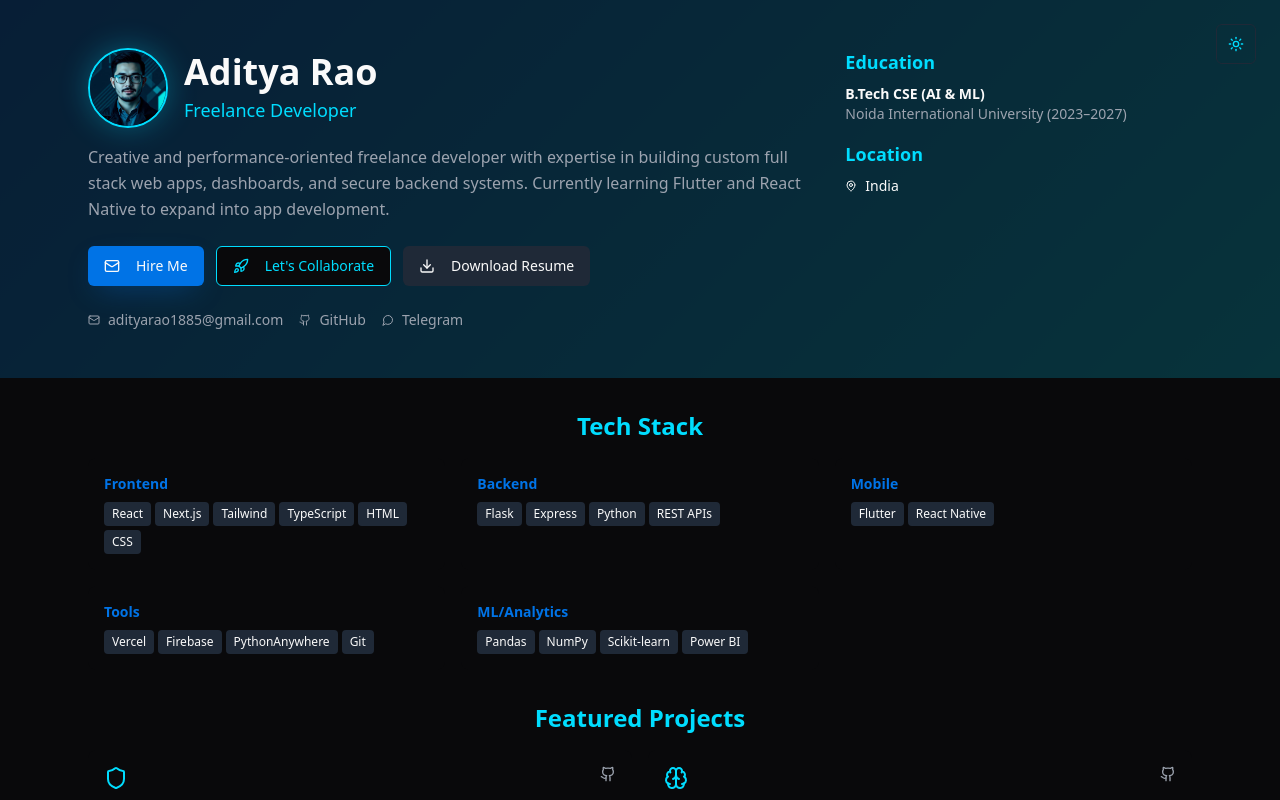
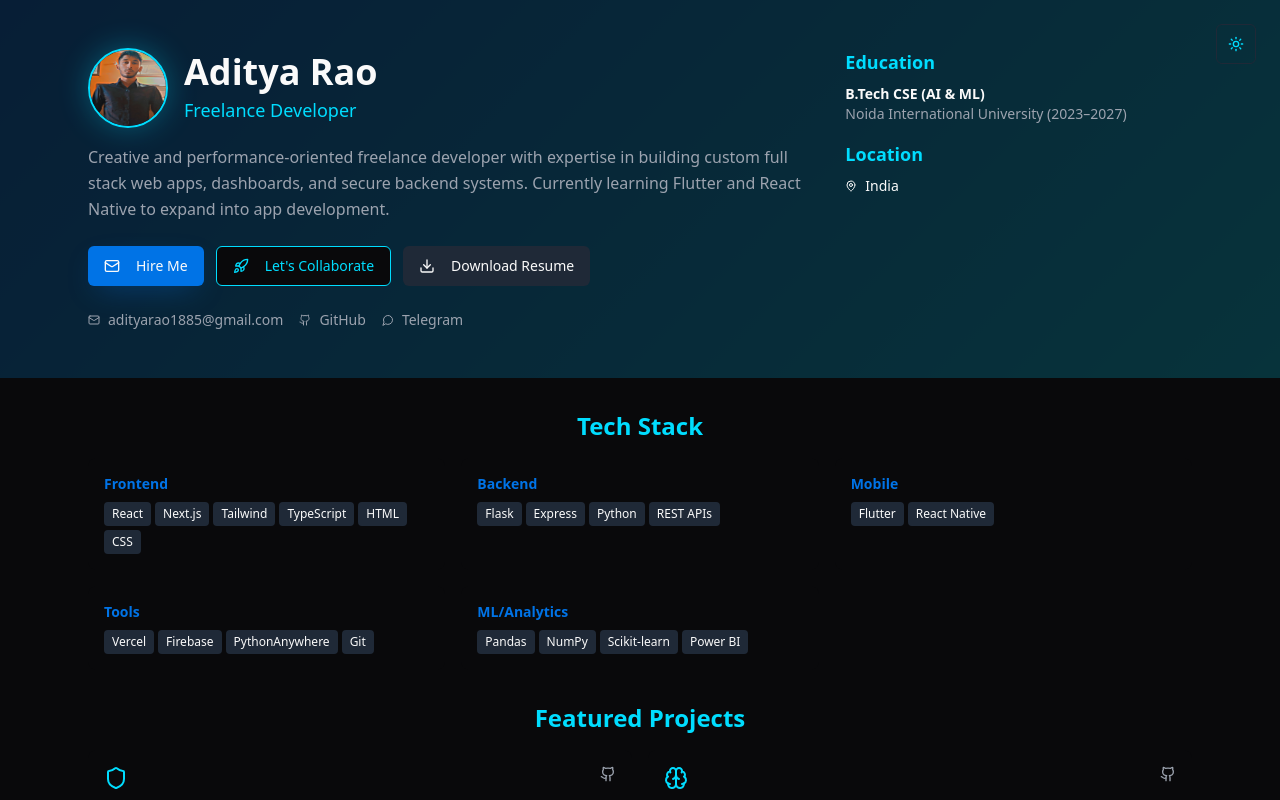
Before and after one commit to Adityarao19/aditya-rao-resume, a React (Vite) app: page / in a window 1280 px wide. Shown: the top 800 px of the page. Built offline with nearby package versions, Linux system fonts and the light colour scheme.

Commit message:
Add profile photo
Update profile photo in the resume.

```diff
--- a/src/components/Resume.tsx
+++ b/src/components/Resume.tsx
@@ -18,7 +18,6 @@ import {
   Rocket,
   Zap
 } from "lucide-react";
-import adityaAvatar from "@/assets/aditya-avatar.jpg";
 import ThemeToggle from "./ThemeToggle";
 
 const Resume = () => {
@@ -91,7 +90,7 @@ const Resume = () => {
             <div className="lg:col-span-2 animate-fade-in">
               <div className="flex items-center gap-4 mb-4 print:mb-2">
                 <img
-                  src={adityaAvatar}
+                  src="/lovable-uploads/343df987-4bce-4453-96a6-45bea4e4a186.png"
                   alt="Aditya Rao"
                   className="w-20 h-20 rounded-full shadow-glow border-2 border-cyber-cyan print:w-16 print:h-16 print-keep-colors"
                 />
```
Also changed, not shown: public/lovable-uploads/343df987-4bce-4453-96a6-45bea4e4a186.png (added).
